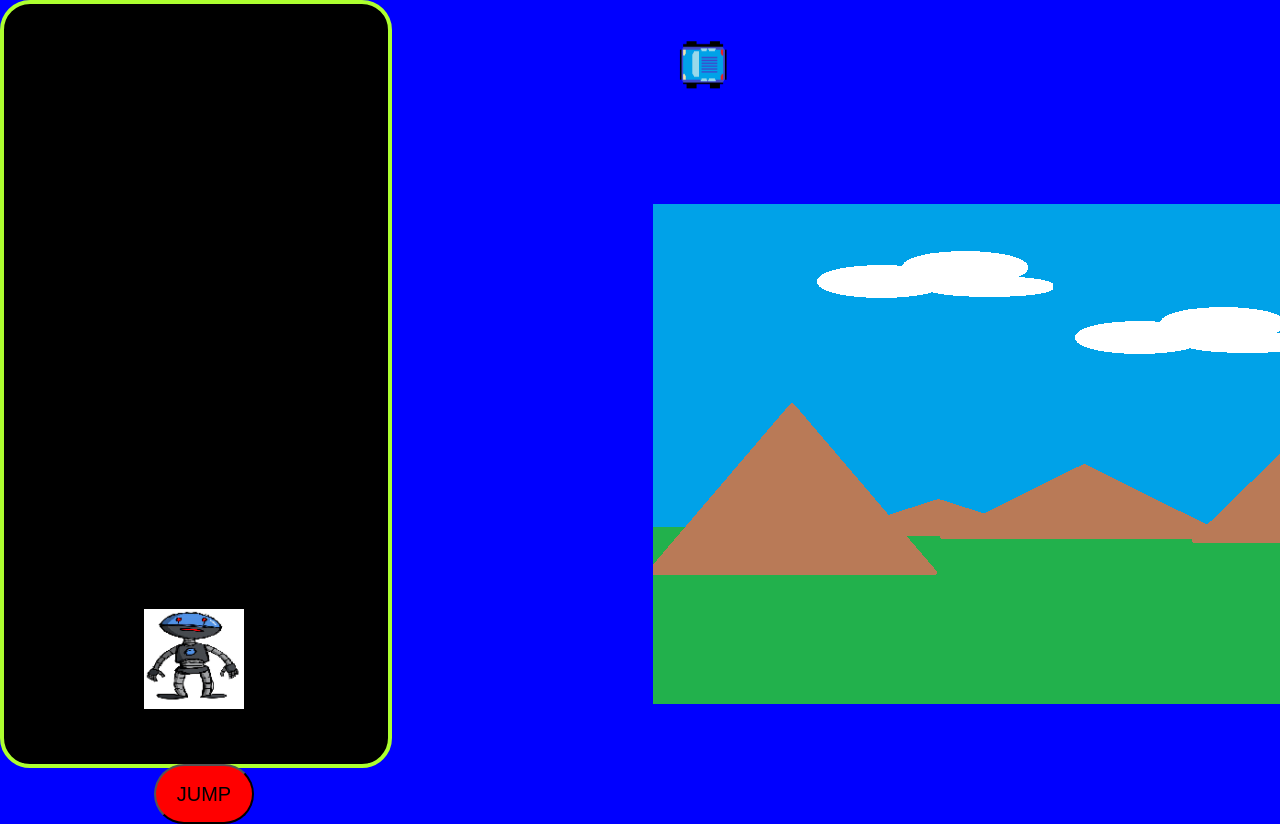
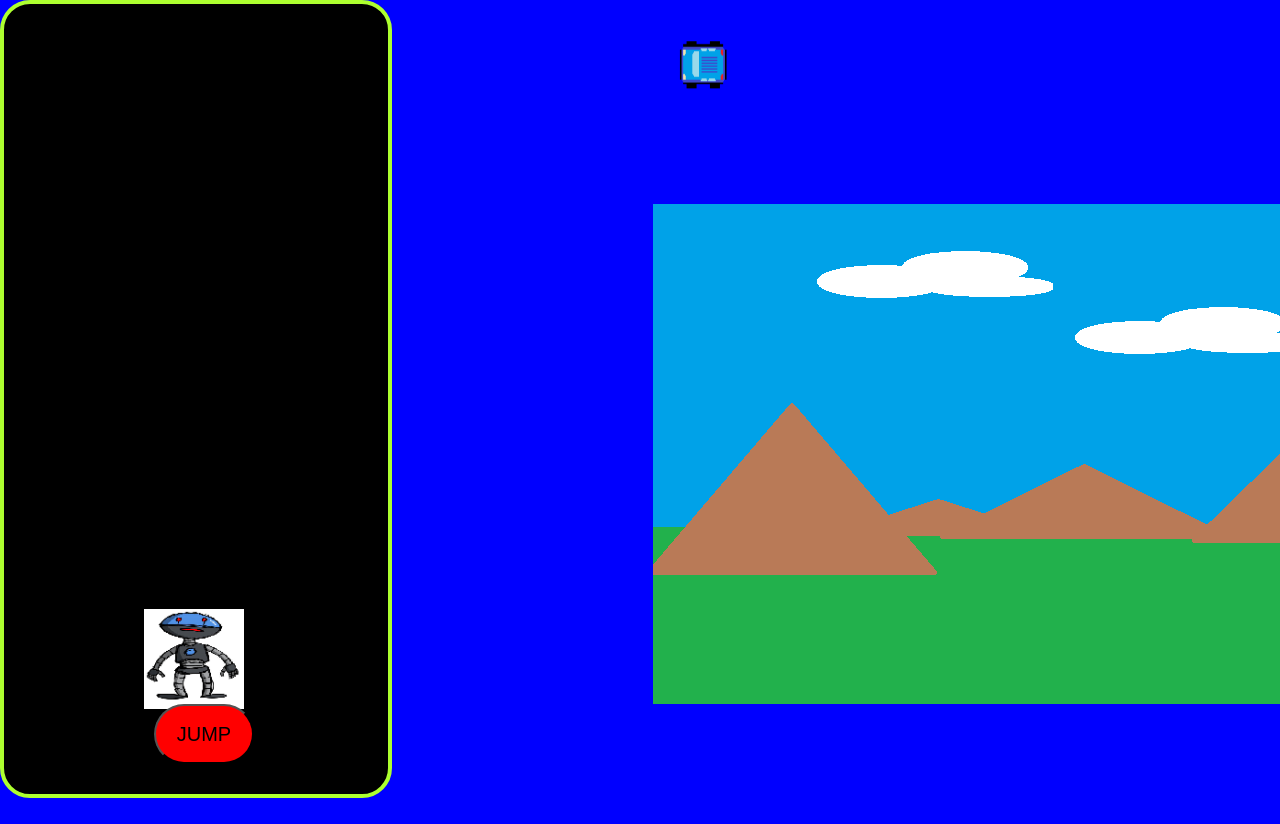
Before and after one commit to staticjoemar/CB, a plain HTML site: page index.html in a window 1280 px wide. Shown: the top 824 px of the page. After the commit the page ends 800 px from the top, so only its background shows below. Drawn offline with Linux system fonts and the light colour scheme.

Commit message:
Add files via upload

```diff
--- a/style.css
+++ b/style.css
@@ -1,6 +1,6 @@
 .gameFrame{
     background-color: black;
-    height: 760px;
+    height: 790px;
     width: 384px;
     left: 0px;
     top: 0px;
@@ -19,7 +19,7 @@
     background-color: red;
     font-family: fantasy;
     font-size: 20px;
-    top: 760px;
+    top: 700px;
     left: 150px;
     height: 60px;
     width: 100px;
```
